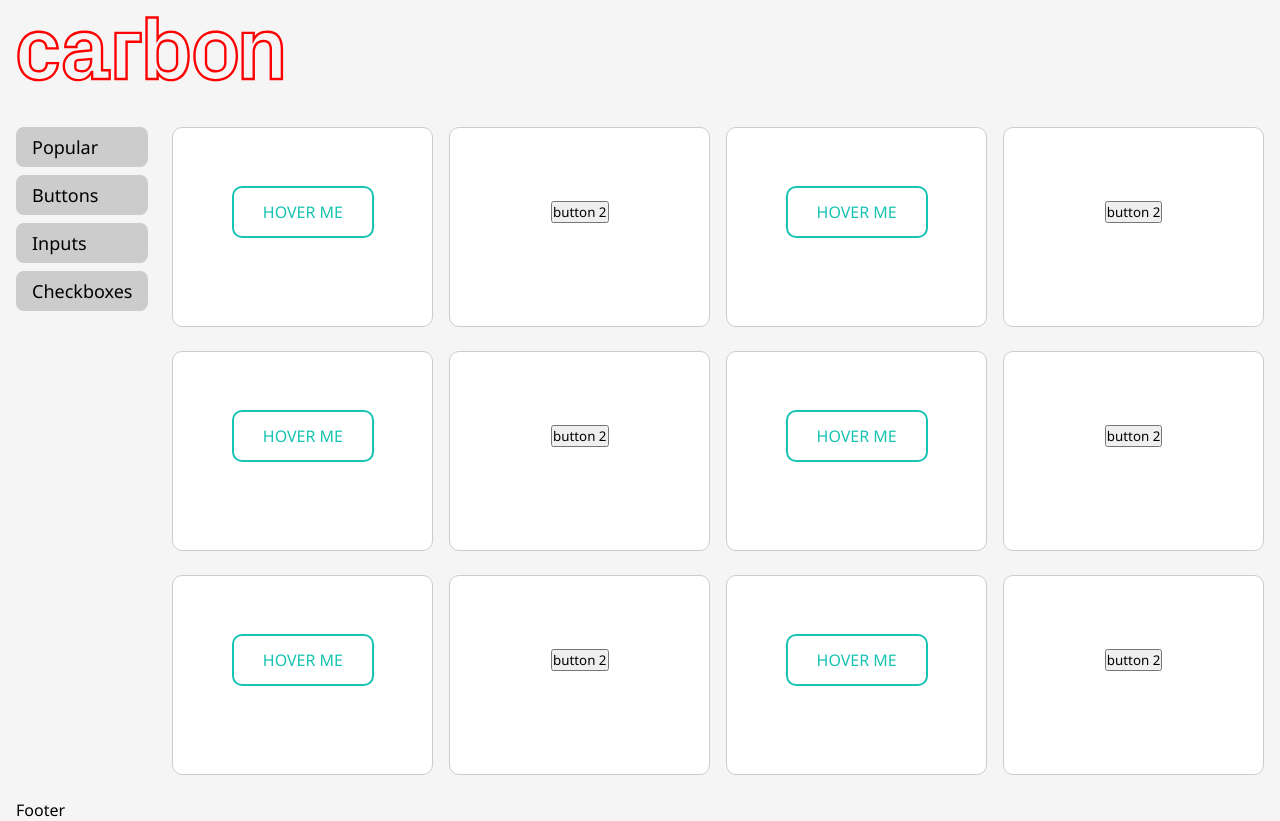
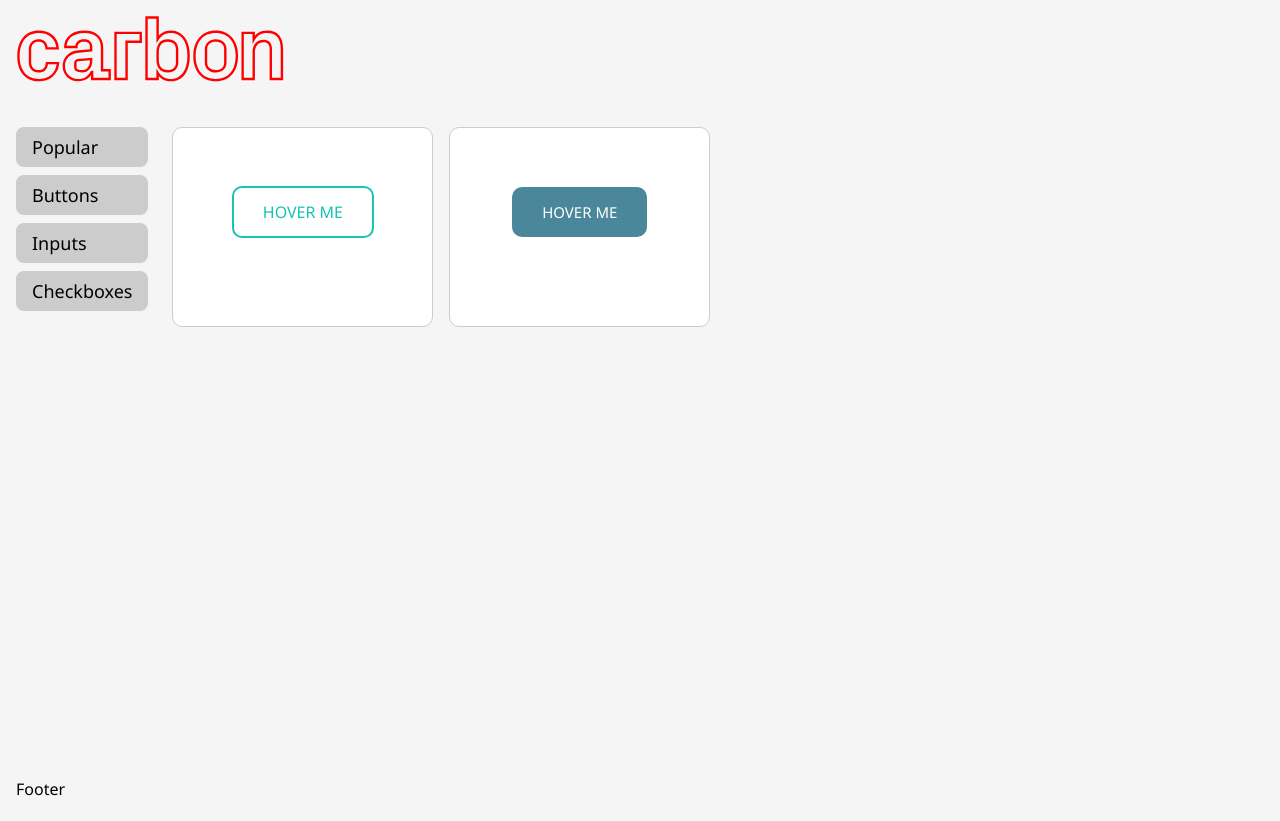
Before and after one commit to billiewillie/ui-project, a Next.js app: page / in a window 1280 px wide. After the commit the page ends 800 px from the top, so only its background shows below. Built offline with nearby package versions, Linux system fonts and the light colour scheme.

Commit message:
added button

```diff
--- /dev/null
+++ b/content/buttons/button2/Button.module.css
@@ -0,0 +1,35 @@
+.button {
+	cursor: pointer;
+	padding: 15px 30px;
+	font-size: 15px;
+	background-color: rgb(75, 135, 155);
+	position: relative;
+	overflow: hidden;
+	color: #fff;
+	border-radius: 10px;
+}
+
+.button::after {
+	content: "";
+	position: absolute;
+	transform: translate(-50%, -50%);
+	background-color: rgb(15, 77, 97);
+	transition: width 0.3s, height 0.3s;
+	border-radius: 50%;
+	height: 0;
+	width: 0;
+	top: var(--y);
+	left: var(--x);
+	z-index: 1;
+}
+
+.button span {
+	position: relative;
+	z-index: 2;
+	text-transform: uppercase;
+}
+
+.button:hover::after {
+	width: 300px;
+	height: 300px;
+}
--- a/content/buttons/button2/button.jsx
+++ b/content/buttons/button2/button.jsx
@@ -1,11 +1,23 @@
 import Card from "../../../components/card/Card.jsx";
+import styles from "./Button.module.css";
+import { useState } from "react";
 
-const button = () => {
+const Button = () => {
+	const [coords, setCoords] = useState({ x: 0, y: 0 });
+	const handeMouseOver = (e) => {
+		setCoords({
+			x: e.clientX - e.target.offsetLeft,
+			y: e.clientY - e.target.offsetTop,
+		});
+	};
+
 	return (
 		<Card id='button2' type='buttons'>
-			<button>button 2</button>
+			<button onMouseEnter={(e) => handeMouseOver(e)} className={styles.button} style={{ "--x": coords.x + "px", "--y": coords.y + "px" }}>
+				<span>hover me</span>
+			</button>
 		</Card>
 	);
 };
 
-export default button;
+export default Button;
--- a/layout/LayoutElement.jsx
+++ b/layout/LayoutElement.jsx
@@ -1,6 +1,6 @@
 import styles from "./LayoutElement.module.css";
 import CodeBlock from "../components/codeBlock/CodeBlock.jsx";
-import React, { useRef, useState } from "react";
+import React, { useRef } from "react";
 
 const LayoutElement = ({ children, ...props }) => {
 	const cssAreaRef = useRef(null);
--- a/layout/sidebar/Sidebar.module.css
+++ b/layout/sidebar/Sidebar.module.css
@@ -3,8 +3,8 @@
 }
 
 .list {
+	gap: 8px;
 	display: flex;
-	gap: 8px;
 	flex-wrap: wrap;
 }
 
--- a/pages/index.js
+++ b/pages/index.js
@@ -5,16 +5,6 @@ export default function Home() {
 		<div className='container'>
 			<Button1 />
 			<Button2 />
-			<Button1 />
-			<Button2 />
-			<Button1 />
-			<Button2 />
-			<Button1 />
-			<Button2 />
-			<Button1 />
-			<Button2 />
-			<Button1 />
-			<Button2 />
 		</div>
 	);
 }
--- a/styles/globals.css
+++ b/styles/globals.css
@@ -35,6 +35,10 @@ ul {
 	gap: 8px;
 }
 
+button {
+	border: none;
+}
+
 :root {
 	--white-bg: #f5f5f5;
 	--font: "Noto Sans", sans-serif;
```
